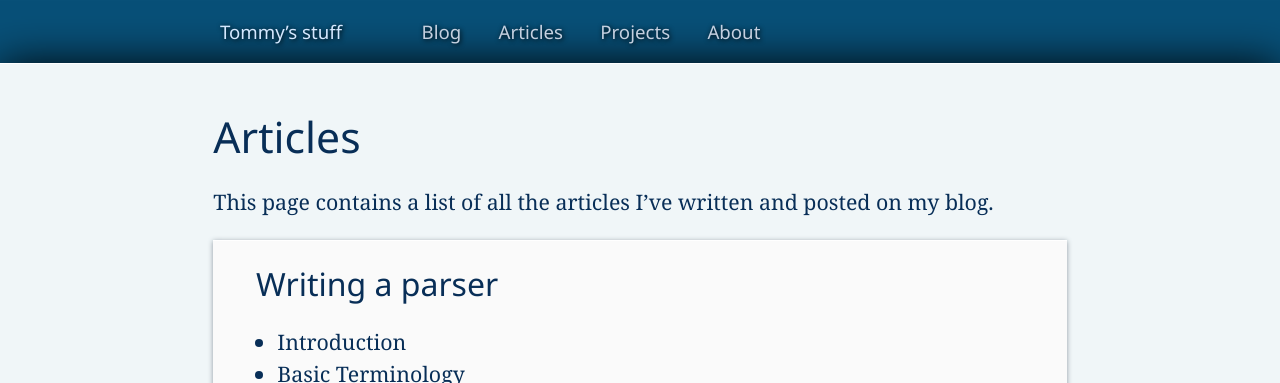
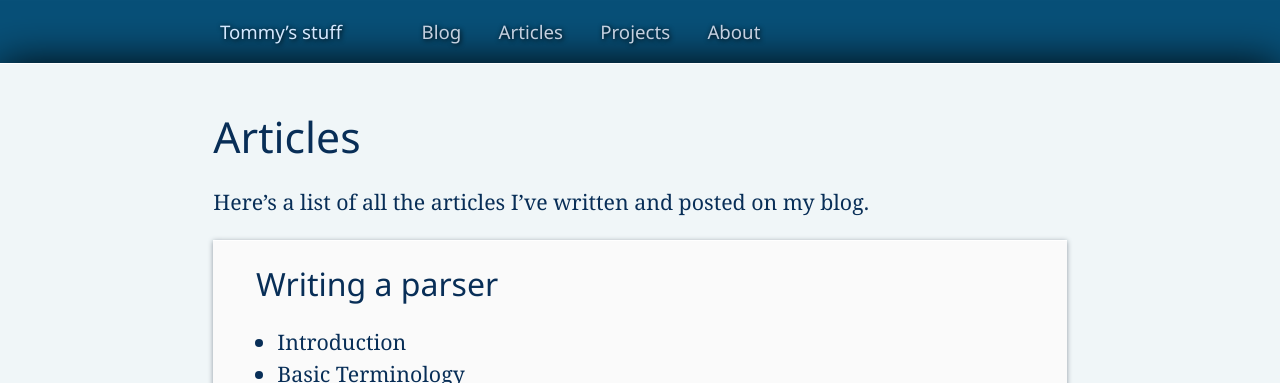
Before and after one commit to tommy-carlier/www.tcx.be, a Jekyll site: the page built from articles/index.html, in a window 1280 px wide. Shown: the top 383 px of the page. Built offline with Jekyll 4.4.1, drawn with Linux system fonts in a browser that asks for light colours.

Commit message:
Updated projects; added id's to article blocks

```diff
--- a/articles/index.html
+++ b/articles/index.html
@@ -4,10 +4,10 @@
 ---
 
 <h1>{{page.title}}</h1>
-<p>This page contains a list of all the articles I’ve written and posted on my blog.</p>
+<p>Here’s a list of all the articles I’ve written and posted on my blog.</p>
 
 <div class="list">
-  <article>
+  <article id="parser">
     <h1>Writing a parser</h1>
     <ul>
       <li>Introduction</li>
@@ -20,7 +20,7 @@
       <li>ADL Parser: part 1, part 2</li>
     </ul>
   </article>
-  <article>
+  <article id="csharp-dotnet">
     <h1>General C# and .NET</h1>
     <ul>
       <li><a href="{% post_url 2004-09-22-static-destructor %}">Static destructor in C#</a></li>
@@ -38,7 +38,7 @@
       <li>Properly using and implementing the IDisposable pattern</li>
     </ul>
   </article>
-  <article>
+  <article id="windows-forms">
     <h1>Windows Forms</h1>
     <ul>
       <li><a href="{% post_url 2004-12-25-paint-control-onto-graphics %}">Painting a Control onto a Graphics object</a></li>
@@ -48,7 +48,7 @@
       <li>Making your password TextBox more secure</li>
     </ul>
   </article>
-  <article>
+  <article id="aspnet">
     <h1>ASP.NET</h1>
     <ul>
       <li>Google Analytics in ASP.NET</li>
```
Also changed, not shown: projects/index.html (added, +30 -0 lines), projects/index.md (deleted, +0 -21 lines).
